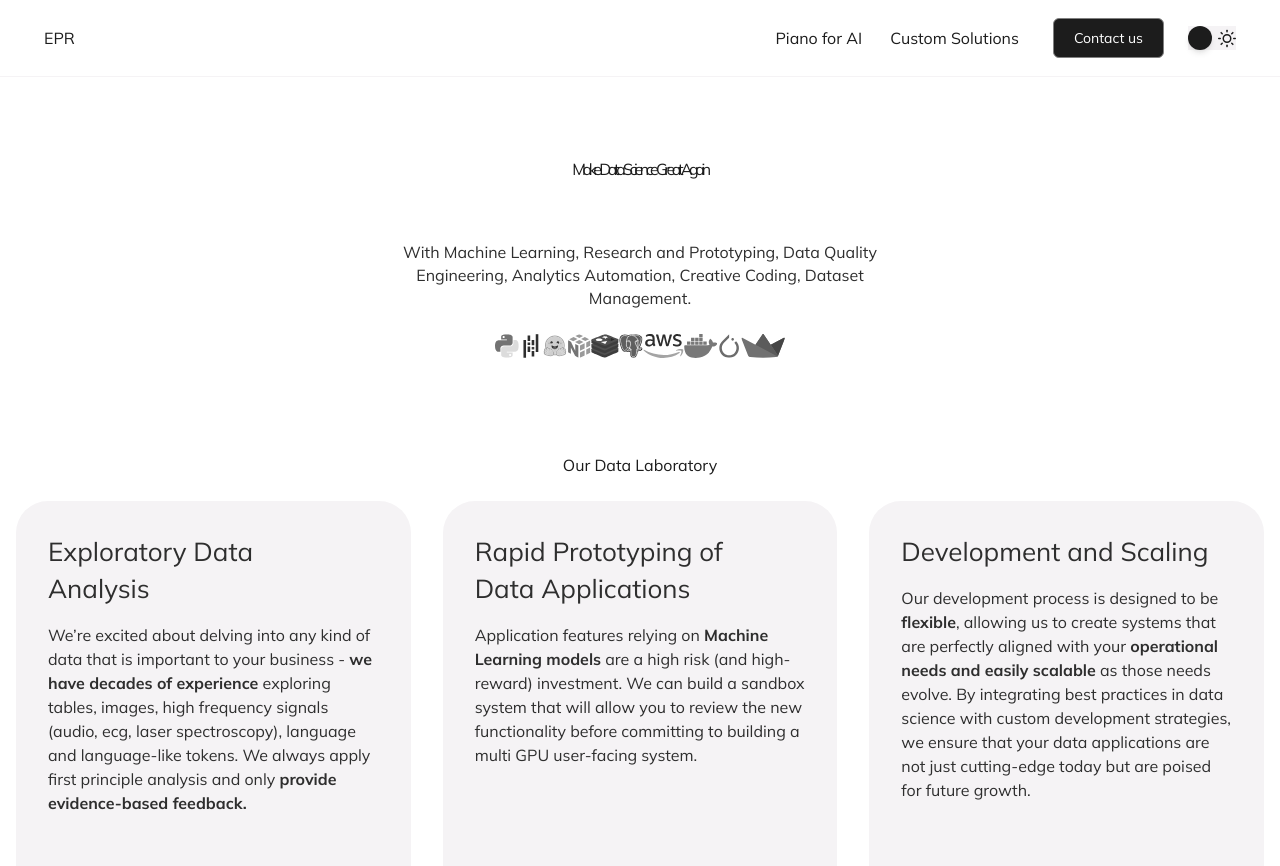
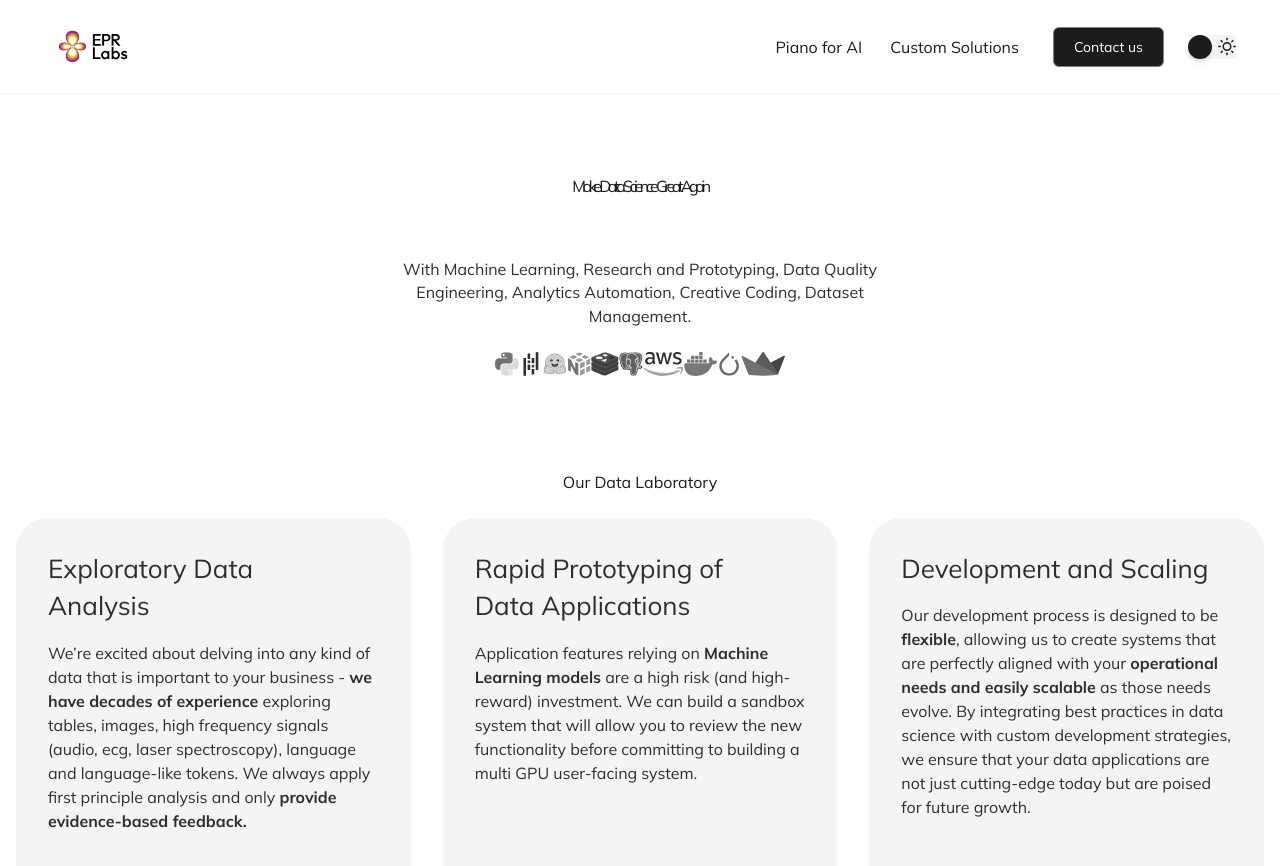
Before and after one commit to Nospoko/epr-landing, a Next.js app in the folder algrtm/: page / in a window 1280 px wide. Shown: the top 866 px of the page. Built offline with nearby package versions, Linux system fonts and the light colour scheme.

Commit message:
logo added in Navbar

```diff
--- a/algrtm/src/components/Navbar.js
+++ b/algrtm/src/components/Navbar.js
@@ -6,6 +6,7 @@ import SocialLinksSection from "./SocialLinksSection";
 import Menu from "./icons/Menu";
 import { usePathname } from "next/navigation";
 import { useEffect, useState } from "react";
+import Image from "next/image";
 
 export default function Navbar() {
   const [menuOpen, setMenuOpen] = useState(false);
@@ -42,9 +43,14 @@ export default function Navbar() {
           onClick={() => handleMenuClick("/")}
         >
           <div className="flex w-full items-center justify-center transition">
-            <p className="text-neutralLight-neutral10 dark:text-neutralDark-neutral10 h5">
-              EPR
-            </p>
+            <Image
+              height={45}
+              width={97.753}
+              sizes="100vw"
+              src="/EPR_Labs_logo_color.svg"
+              alt="EPR Labs logo"
+              className=""
+            />
           </div>
         </Link>
       </div>
```
Also changed, not shown: algrtm/public/EPR_Labs_logo_color.svg (added).
